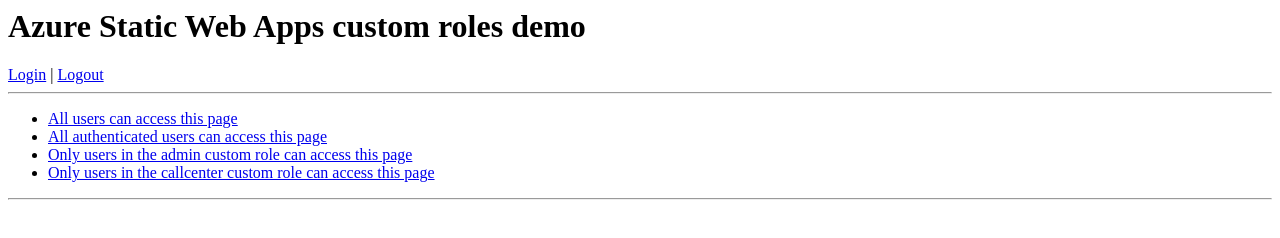
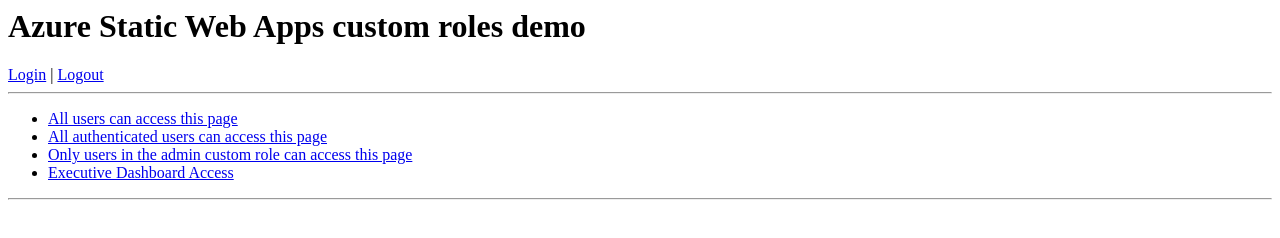
Before and after one commit to johndohoneyjr/static-web-app-template, a website: page frontend/index.html in a window 1280 px wide. Drawn offline with Linux system fonts and the light colour scheme; no server answers.

Commit message:
Dashbaord Updates

```diff
--- a/frontend/index.html
+++ b/frontend/index.html
@@ -4,7 +4,7 @@
     <meta charset="UTF-8">
     <meta http-equiv="X-UA-Compatible" content="IE=edge">
     <meta name="viewport" content="width=device-width, initial-scale=1.0">
-    <title>Azure Static Web Apps custom roles</title>
+    <title>Azure PowerBI Executive Dashboard</title>
     <style>
         body {
             background-color: white;
@@ -23,7 +23,7 @@
             <li><a href="/anonymous/">All users can access this page</a></li>
             <li><a href="/authenticated/">All authenticated users can access this page</a></li>
             <li><a href="/admin/">Only users in the admin custom role can access this page</a></li>
-            <li><a href="/callcenter/">Only users in the callcenter custom role can access this page</a></li>
+            <li><a href="/dashboard/">Executive Dashboard Access</a></li>
         </ul>
     </div>
     <hr>
```
